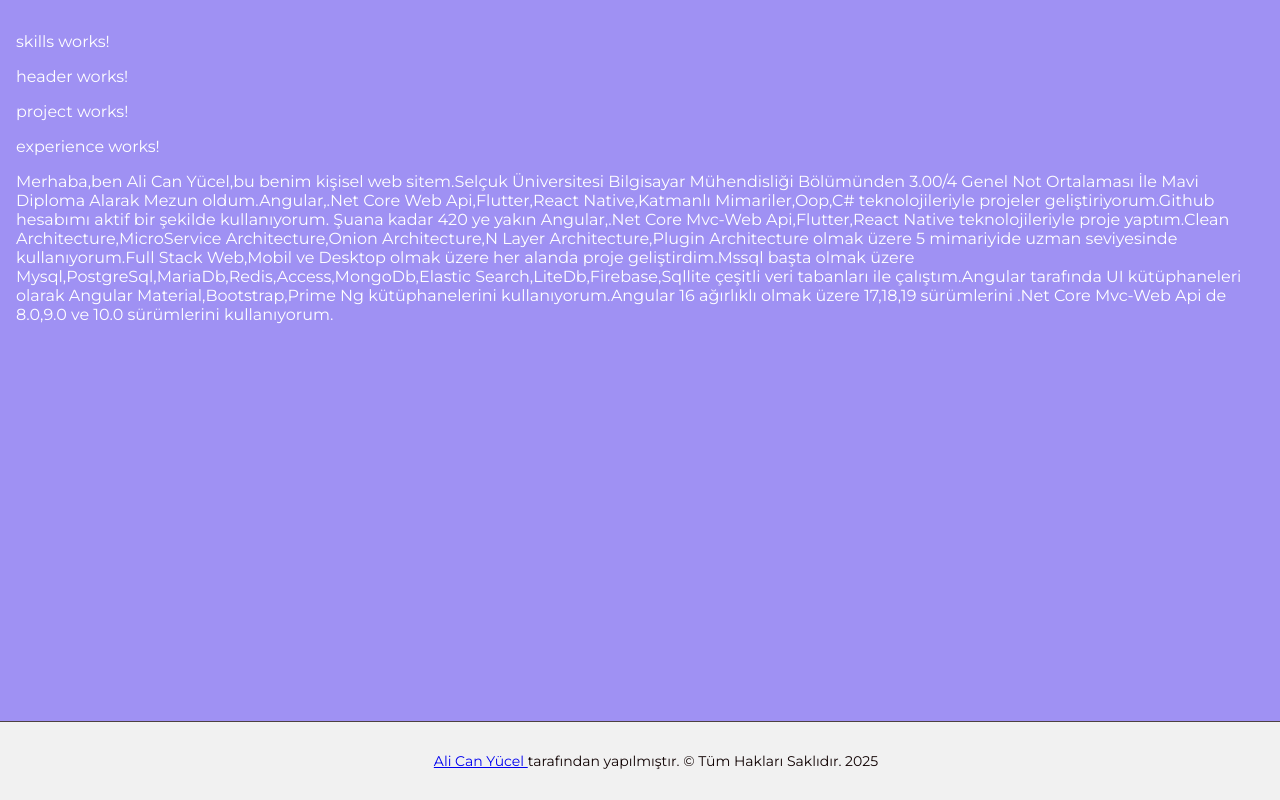
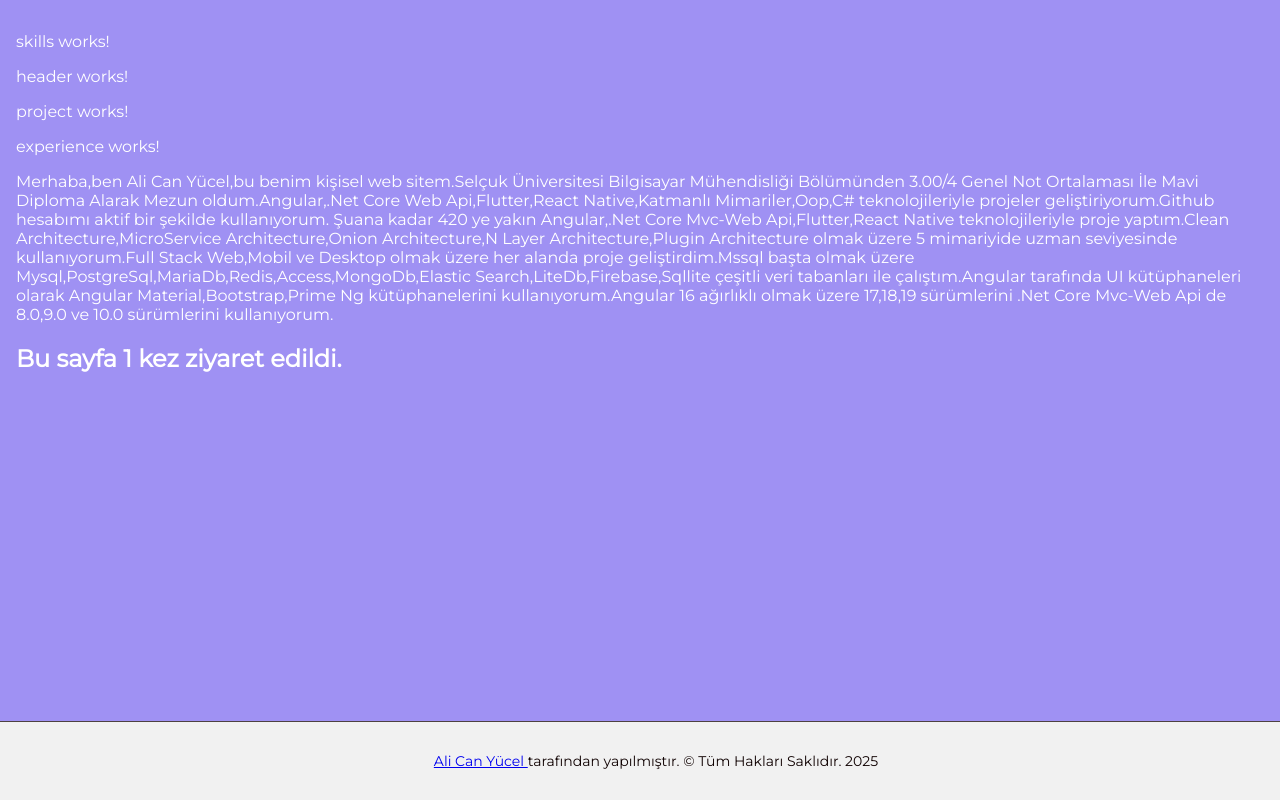
Before and after one commit to alicanyucel/MySiteAngular17, an Angular app: page / in a window 1280 px wide. Built offline with nearby package versions, Linux system fonts and the light colour scheme.

Commit message:
sayac eklendi..

```diff
--- a/src/app/app.component.html
+++ b/src/app/app.component.html
@@ -7,3 +7,4 @@
 Şuana kadar 420 ye yakın Angular,.Net Core Mvc-Web Api,Flutter,React Native teknolojileriyle proje yaptım.Clean Architecture,MicroService Architecture,Onion Architecture,N Layer Architecture,Plugin Architecture olmak üzere 5 mimariyide uzman seviyesinde kullanıyorum.Full Stack Web,Mobil ve Desktop olmak üzere her alanda proje geliştirdim.Mssql başta olmak üzere Mysql,PostgreSql,MariaDb,Redis,Access,MongoDb,Elastic Search,LiteDb,Firebase,Sqllite çeşitli veri tabanları ile çalıştım.Angular tarafında UI kütüphaneleri olarak Angular Material,Bootstrap,Prime Ng kütüphanelerini kullanıyorum.Angular 16 ağırlıklı olmak üzere 17,18,19 sürümlerini .Net Core Mvc-Web Api de 8.0,9.0 ve 10.0 sürümlerini kullanıyorum.</p>
 </main>
 <app-footer></app-footer>
+<app-visitorcounter></app-visitorcounter>
--- a/src/app/app.component.ts
+++ b/src/app/app.component.ts
@@ -6,11 +6,12 @@
 import { ExperienceComponent } from './experience/experience.component';
 import { CommonModule } from '@angular/common';
 import { FooterComponent } from './footer/footer.component';
+import { VisitorCounterComponent } from './visitorcounter/visitorcounter.component';
 
 @Component({
   selector: 'app-root',
   standalone: true,
-  imports: [CommonModule,SkillsComponent,HeaderComponent,RouterOutlet,FooterComponent,ProjectComponent,ExperienceComponent],
+  imports: [CommonModule,SkillsComponent,HeaderComponent,RouterOutlet,FooterComponent,ProjectComponent,ExperienceComponent,VisitorCounterComponent],
   templateUrl: './app.component.html',
   styleUrl: './app.component.scss'
 })
--- /dev/null
+++ b/src/app/visitorcounter/visitorcounter.component.html
@@ -0,0 +1,3 @@
+<div class="counter">
+    <h2>Bu sayfa {{ visitCount }} kez ziyaret edildi.</h2>
+  </div>
--- /dev/null
+++ b/src/app/visitorcounter/visitorcounter.component.ts
@@ -0,0 +1,22 @@
+import { Component, OnInit } from '@angular/core';
+
+@Component({
+  selector: 'app-visitorcounter',
+  standalone: true,
+  imports: [],
+  templateUrl: './visitorcounter.component.html',
+  styleUrl: './visitorcounter.component.scss'
+})
+export class VisitorCounterComponent implements OnInit {
+  visitCount = 0;
+
+  ngOnInit() {
+    const storedCount = localStorage.getItem('visitCount');
+    if (storedCount) {
+      this.visitCount = parseInt(storedCount, 10) + 1;
+    } else {
+      this.visitCount = 1;
+    }
+    localStorage.setItem('visitCount', this.visitCount.toString());
+  }
+}
```
Also changed, not shown: src/app/app.routes.ts (+4 -4 lines), src/app/visitorcounter/visitorcounter.component.scss (added).
